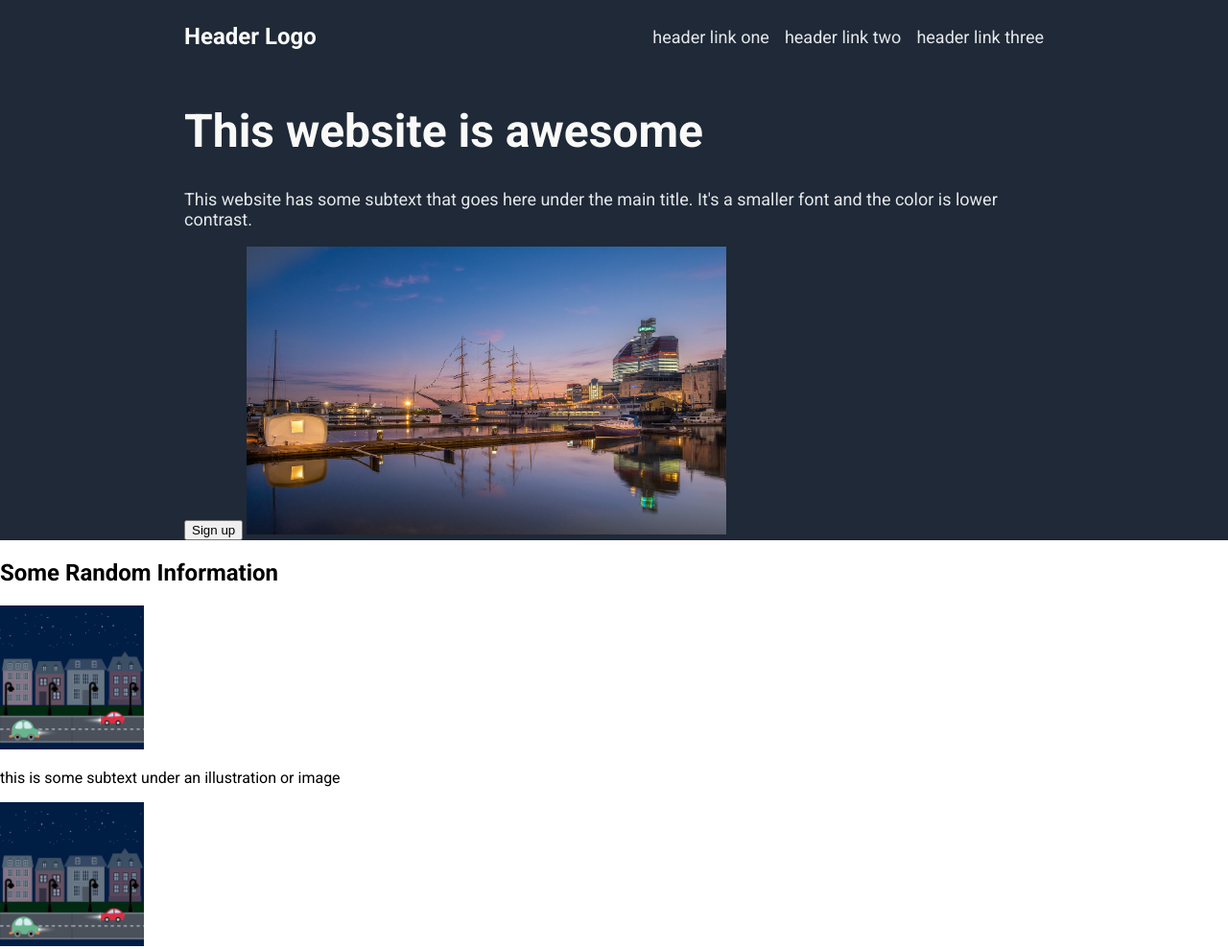
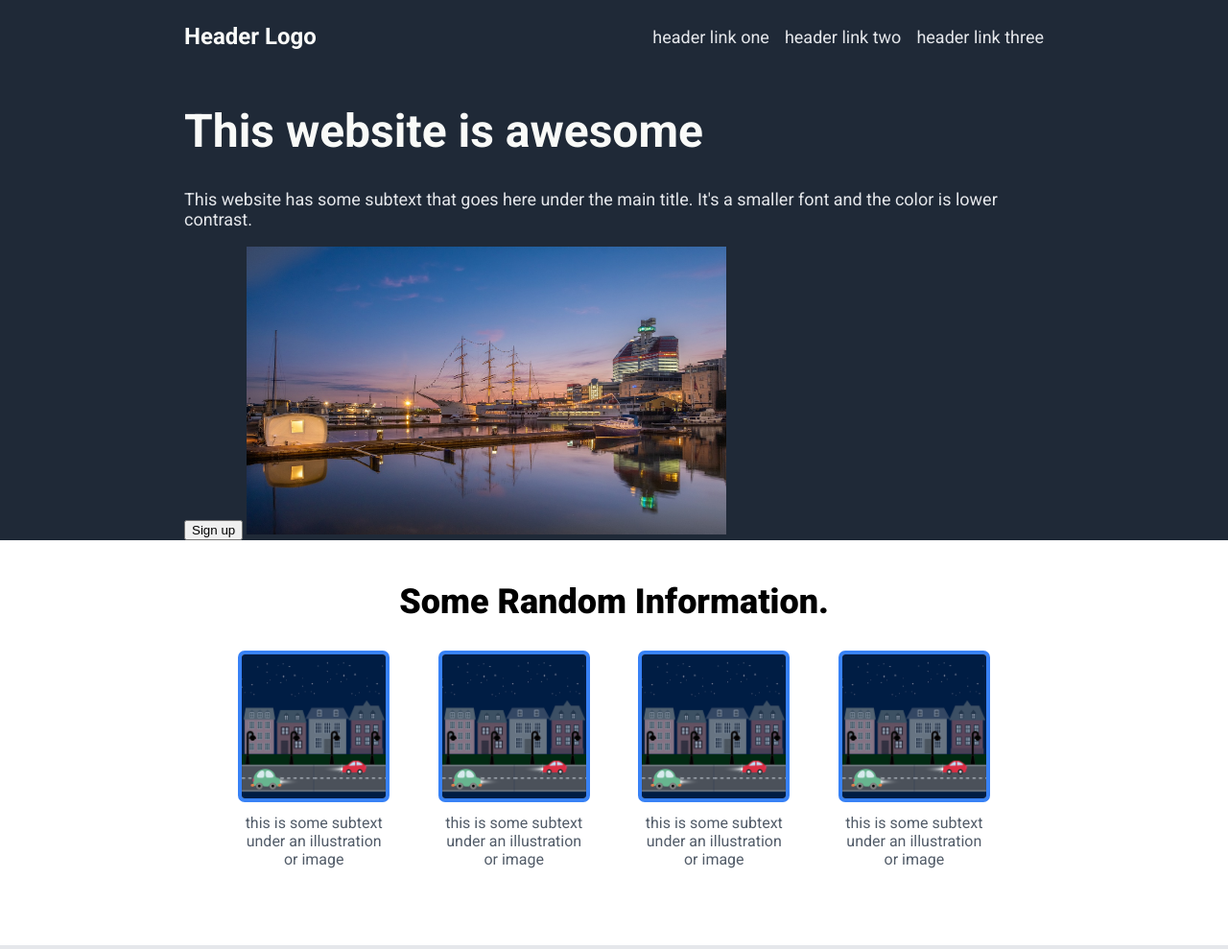
Before and after one commit to shioncm/odin-landing-page, a plain HTML site: page index.html in a window 1280 px wide. Shown: the top 989 px of the page at 96% size. Drawn offline with Linux system fonts and the light colour scheme.

Commit message:
Finish gallery, add image source site to README

```diff
--- a/index.html
+++ b/index.html
@@ -25,15 +25,27 @@
         <img src="./headerpic.jpg" width="500" height="300">
     </div>
     <div class="gallery">
-        <h2>Some Random Information</h2>
+        <div>
+            <h2>Some Random Information.</h2>
+        </div>
+        <div class="gallery-pics">
+            <div class="pic">
                 <img src="./gallerypic.png" width="150" height="150">
                 <p>this is some subtext under an illustration or image</p>
+            </div>
+            <div class="pic">
                 <img src="./gallerypic.png" width="150" height="150">
                 <p>this is some subtext under an illustration or image</p>
+            </div>
+            <div class="pic">
                 <img src="./gallerypic.png" width="150" height="150">
                 <p>this is some subtext under an illustration or image</p>
+            </div>
+            <div class="pic">
                 <img src="./gallerypic.png" width="150" height="150">
                 <p>this is some subtext under an illustration or image</p>
+            </div>
+        </div>
     </div>
     <div class="quote">
         <p>This is an inspiring quote, or a testimonial from a customer.
--- a/style.css
+++ b/style.css
@@ -52,7 +52,33 @@ body {
 /* Gallery */
 
 .gallery{
-    /* display: flex; */
+    display: flex;
+    flex-direction: column;
+    align-items: center;
+    padding: 1% 0% 5% 0%
+}
+
+.gallery h2{
+    font-weight: 900;
+    font-size: 36px;
+}
+
+.gallery-pics{
+    display: flex;
+    justify-content: center;
+    max-width: min-content;
+    gap: 8%;
+}
+
+.pic img{
+    border: 4px solid #3882f6;
+    border-radius: 7px;
+}
+
+.pic p{
+    margin-block-start: 0.5em;
+    text-align: center;
+    color: #525C69;
 }
 
 /* Quote */
```
Also changed, not shown: 1 other file. Lines whose indentation alone changed are shown as unchanged.
